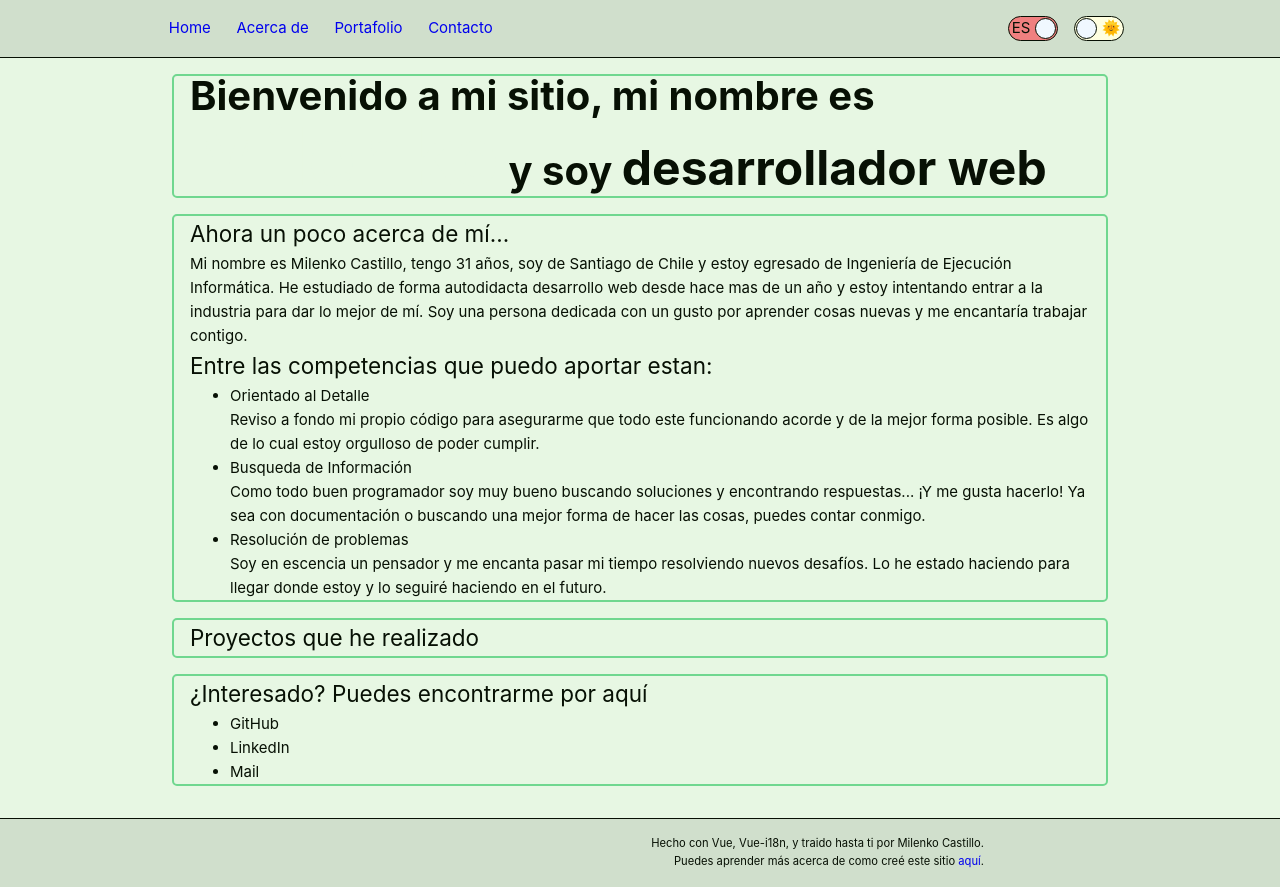
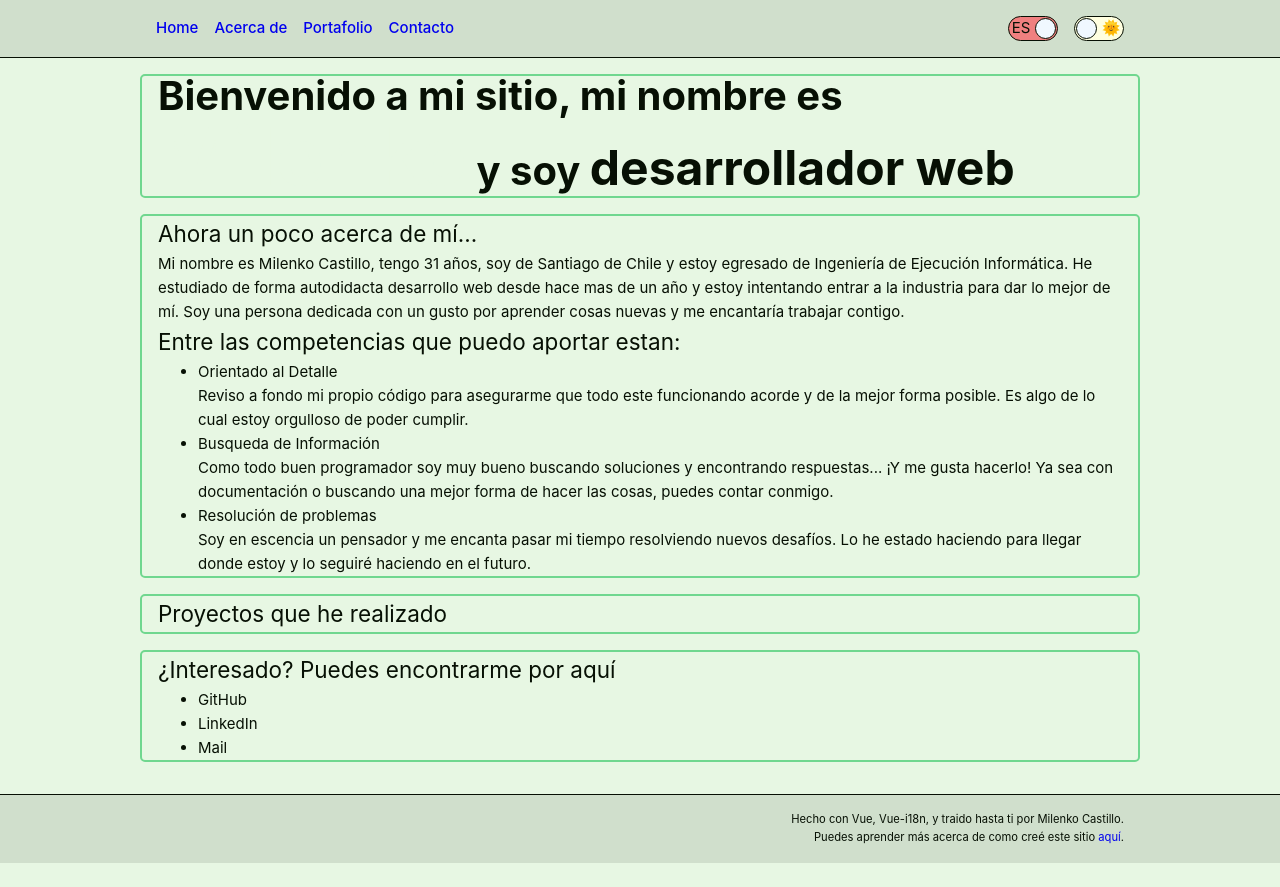
Before and after one commit to stixbunny/portfolio, a Vue app: page / in a window 1280 px wide. After the commit the page ends 863 px from the top, so only its background shows below. Built offline with nearby package versions, Linux system fonts and the light colour scheme.

Commit message:
general styling

```diff
--- a/src/assets/main.css
+++ b/src/assets/main.css
@@ -13,6 +13,7 @@
 
 #app > * > * {
   max-width: var(--max-width-content);
+  margin-inline: auto;
   padding-inline: 1rem;
 }
 
--- a/src/components/TheFooter.vue
+++ b/src/components/TheFooter.vue
@@ -8,18 +8,24 @@ const url = "https://github.com/stixbunny/portfolio";
 
 <template>
   <footer>
-    <p>{{ t('footer.created') }}</p>
-    <i18n-t keypath="footer.learn" tag="p" for="here" scope="global">
-      <a :href="url" target="_blank">{{ $t('footer.here') }}</a>
-    </i18n-t>
+    <div>
+      <p>{{ t('footer.created') }}</p>
+      <i18n-t keypath="footer.learn" tag="p" for="here" scope="global">
+        <a :href="url" target="_blank">{{ $t('footer.here') }}</a>
+      </i18n-t>
+    </div>
   </footer>
 </template>
 
 <style scoped>
 footer {
-  text-align: right;
+  margin: 0 auto;
+
   background-color: var(--color-subtle-background);
   border-top:1px solid var(--color-text);
+}
+div {
+  text-align: right;
 }
 p {
   font-size: var(--small-font);
--- a/src/components/TheMain.vue
+++ b/src/components/TheMain.vue
@@ -16,8 +16,7 @@ import ContactSection from './ContactSection.vue';
 
 <style scoped>
 main {
-  max-width: 1000px;
-  margin: 0 auto;
+  padding-inline: 1rem;
 }
 main > * + * {
   margin-block: 1rem;
--- a/src/components/TheNav.vue
+++ b/src/components/TheNav.vue
@@ -55,8 +55,12 @@ ul {
 ul li {
   display: inline-block;
 }
-li {
-  padding-inline: 0.8rem;
+
+li + li {
+  margin-left: 1rem;
+}
+a {
+  font-weight: 500;
 }
 a {
   position: relative;
```
Also changed, not shown: src/assets/img/profile.png (added).
